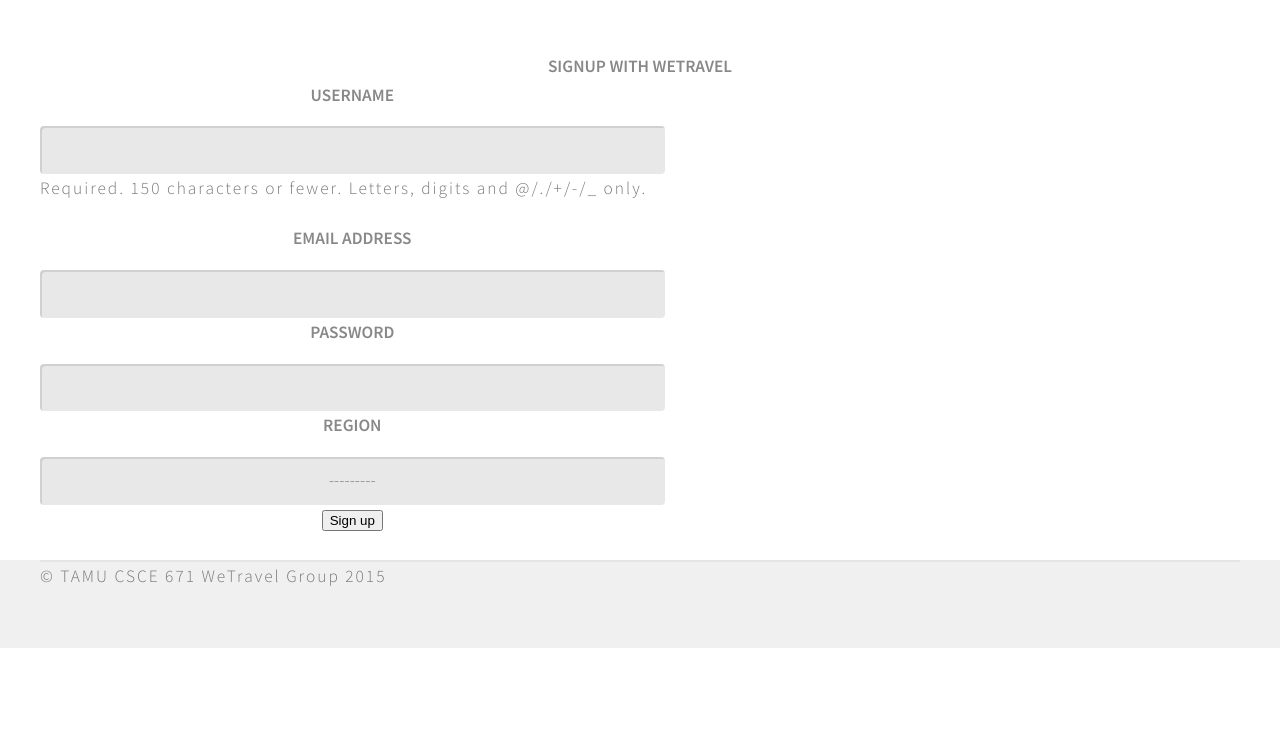
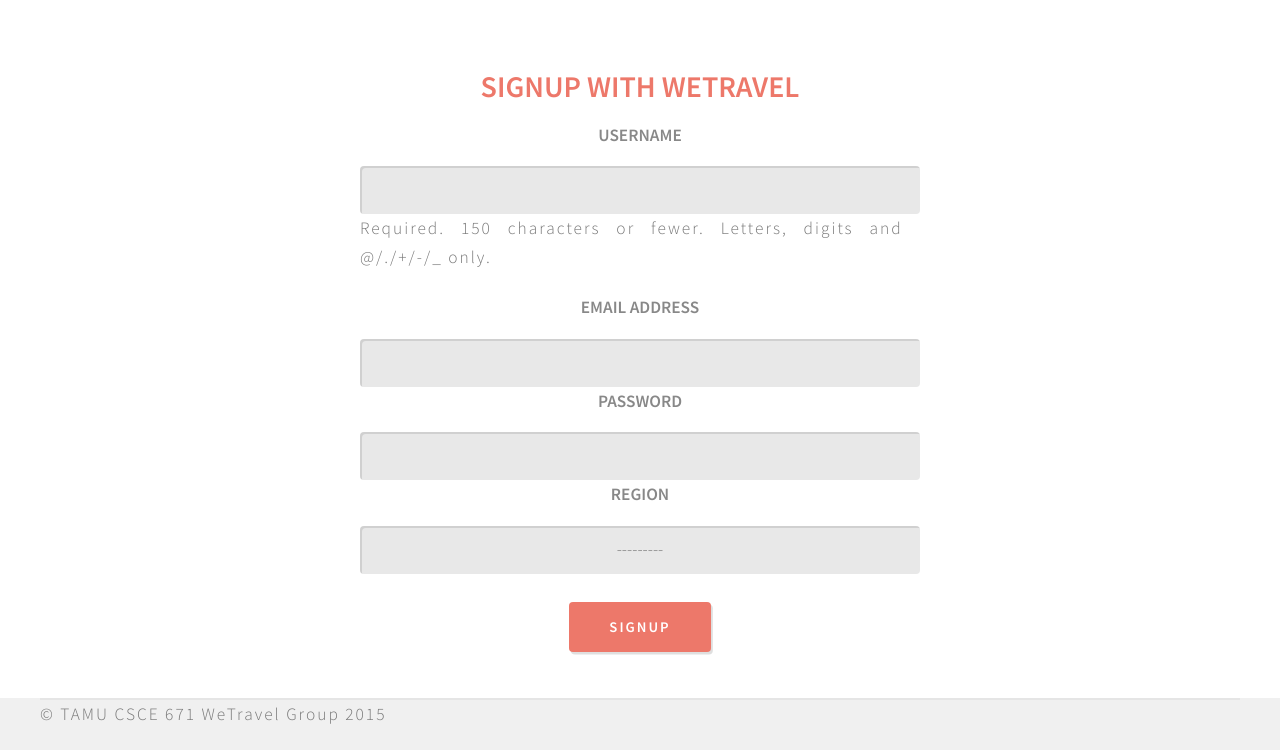
Before and after one commit to ShiyangChen/WeTravel-Website-Django, a Django app: page /wetravel/signup/ in a window 1280 px wide. Shown: the part 152-902 px from the top of the page. Before the commit the page ends 800 px from the top, so only its background shows below. Run offline with Django 3.2, Linux system fonts and the light colour scheme; data comes from the database, SQL or seed files in the repository; parts of the project's set-up code (start-up, migrations or seed data) failed here and were passed over; some libraries are stand-ins or nearby versions.

Commit message:
fix about, login and signup

```diff
--- a/static/css/settings_page.css
+++ b/static/css/settings_page.css
@@ -227,5 +227,8 @@ div.overlay  {
 }
 
 .my_div {
-
+	min-height: 330px;
+	width: 50%;
+	margin: auto;
+	padding: 20px;
 }
--- a/wetravel/templates/wetravel/about.html
+++ b/wetravel/templates/wetravel/about.html
@@ -3,7 +3,7 @@
 {% block title %}About{% endblock %}
 {% block content %}
 
-<div style="height: 330px; width:70%; margin: auto; padding: 50px">
+<div class="my_div">
     <h1 class="my_h1">About WeTravel</h1>
     <p class="my_p">WeTravel helps you share travel information and plan new travels with your close friends.</p>
     {% if not user.is_authenticated %}
--- a/wetravel/templates/wetravel/signup.html
+++ b/wetravel/templates/wetravel/signup.html
@@ -1,10 +1,9 @@
 {% extends 'wetravel/base.html' %}
 {% block title %}Sign Up{% endblock %}
 {% block content %}
-<h1 class="center">Signup with WeTravel</h1>
 
-<div class="row">
-  <div class="col-md-6 col-md-offset-3">
+<div class="my_div">
+    <h1 class="my_h1">Signup with WeTravel</h1>
     <form id="user_form" method="post" action="/wetravel/signup/"
       enctype="multipart/form-data">
       {% csrf_token %}
@@ -13,20 +12,20 @@
          making everything look neater. -->
       {% for field in user_form %}
         {% if field.errors %}
-          <div class="error form-control">
-              <label class="control-label">{{ field.label }}</label>
-              <div class="controls">{{ field }}
-                  <span class="help-block">
+          <div>
+              <label>{{ field.label }}</label>
+              <div>{{ field }}
+                  <span>
                     {% for error in  field.errors %}{{ error }}{% endfor %}
                   </span>
               </div>
           </div>
         {% else %}
-          <div class="form-group">
-              <label class="control-label">{{ field.label }}</label>
-              <div class="controls">{{ field }}
+          <div>
+              <label>{{ field.label }}</label>
+              <div>{{ field }}
                   {% if field.help_text %}
-                    <p class="help-block"><small>{{ field.help_text }}</small></p>
+                    <p><small>{{ field.help_text }}</small></p>
                   {% endif %}
               </div>
           </div>
@@ -34,28 +33,29 @@
       {% endfor %}
       {% for field in profile_form %}
         {% if field.errors %}
-          <div class="error form-control">
-              <label class="control-label">{{ field.label }}</label>
-              <div class="controls">{{ field }}
-                  <span class="help-block">
+          <div>
+              <label>{{ field.label }}</label>
+              <div>{{ field }}
+                  <span>
                     {% for error in  field.errors %}{{ error }}{% endfor %}
                   </span>
               </div>
           </div>
         {% else %}
-          <div class="form-group">
-              <label class="control-label">{{ field.label }}</label>
-              <div class="controls">{{ field }}
+          <div>
+              <label>{{ field.label }}</label>
+              <div>{{ field }}
                   {% if field.help_text %}
-                    <p class="help-block"><small>{{ field.help_text }}</small></p>
+                    <p><small>{{ field.help_text }}</small></p>
                   {% endif %}
               </div>
           </div>
         {% endif %}
       {% endfor %}
       <!-- Provide a button to click to submit the form. -->
-      <div class="form-actions">
-        <button type="submit" name="submit" class="btn btn-primary btn-block">Sign up</button>
+      <div>
+      </br>
+        <input type="submit" name="submit" value="SignUp" />
       </div>
     </form>
   </div>
```
Also changed, not shown: wetravel/templates/wetravel/login.html (+8 -34 lines).
